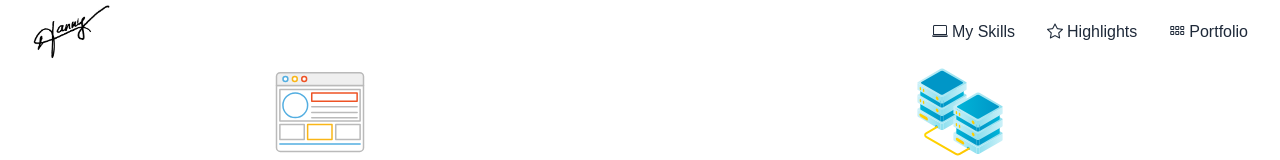
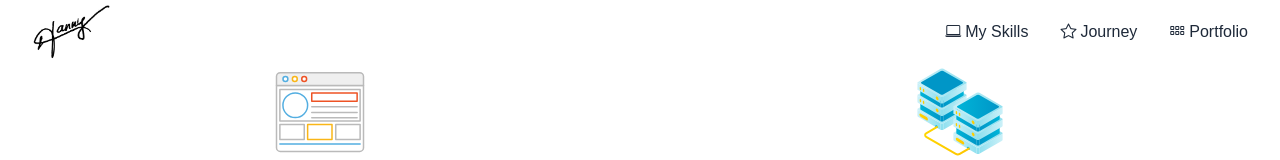
Before and after one commit to Hanny658/Website-Hanny, a Next.js app: page /my-skills in a window 1280 px wide. Shown: the top 160 px of the page. Built offline with nearby package versions, Linux system fonts and the light colour scheme.

Commit message:
NPM volunability Fixes

```diff
--- a/src/components/footer.tsx
+++ b/src/components/footer.tsx
@@ -31,7 +31,7 @@ const Footer: FC = () => {
               <MailtoLink
                 email="hannyanhai@gmail.com"
                 subject="G'day, Hanny!"
-                body="I saw your personal website and have a interest to have a chat with you."
+                body="I saw your personal website and have a interest to chat with you."
                 className="inline-block px-2 py-0 bg-transparent text-black hover:text-gray-800"
               >
                 <i className="bi bi-envelope-plus"></i>
--- a/src/components/navbar.tsx
+++ b/src/components/navbar.tsx
@@ -38,7 +38,7 @@ const Navbar: FC = () => {
                         <Link href="/highlights" title="My markable timespots">
                             <div className="flex items-center text-gray-800 hover:text-gray-600 transition">
                                 <i className="bi bi-star me-1" aria-hidden="true" />
-                                Highlights
+                                Journey
                             </div>
                         </Link>
                         <Link href="/portfolio" title="My markable timespots">
@@ -78,7 +78,7 @@ const Navbar: FC = () => {
                             className="block px-3 py-2 rounded-md text-base font-medium text-gray-800 hover:bg-gray-100"
                             onClick={() => setMenuOpen(false)}
                         >
-                            <i className="bi bi-star me-1" aria-hidden="true" /> Highlights
+                            <i className="bi bi-star me-1" aria-hidden="true" /> Journey
                         </div>
                     </Link>
                     <Link href="/portfolio">
```
Also changed, not shown: 1 other file (tests, documents, lock files or other folders).
